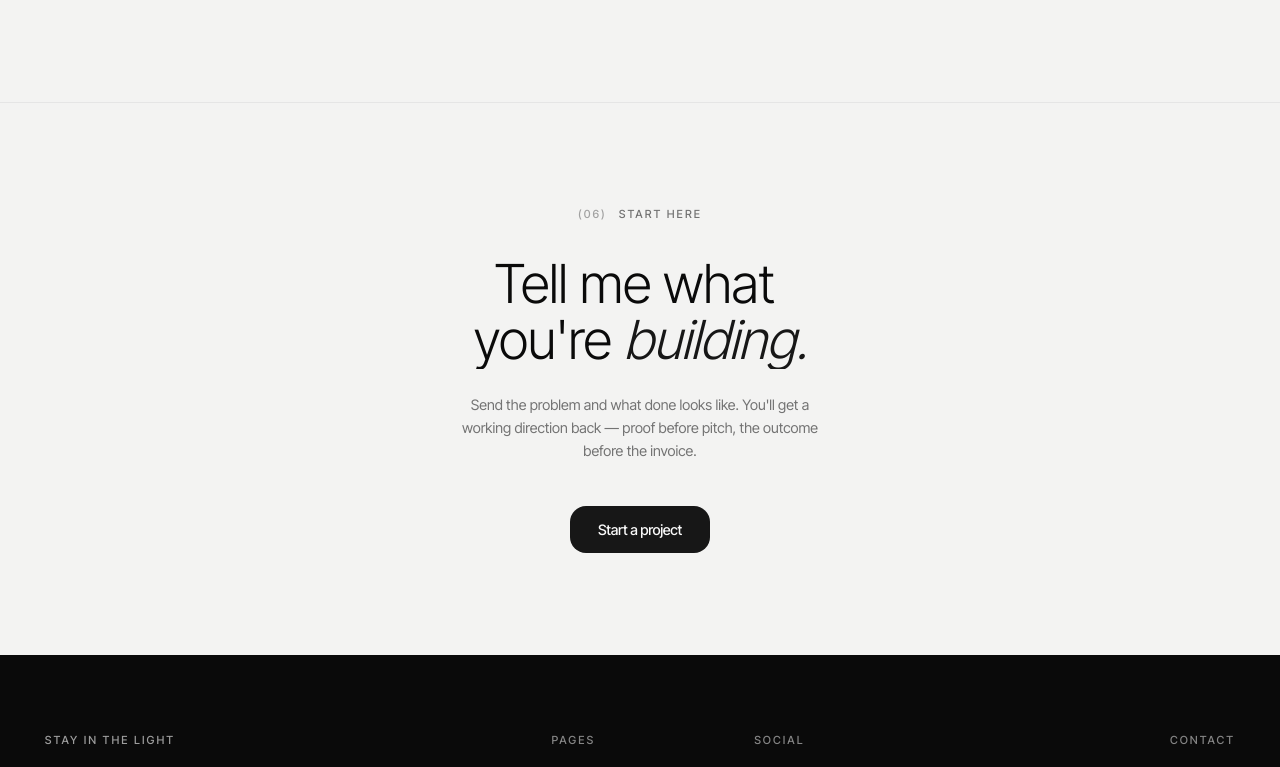
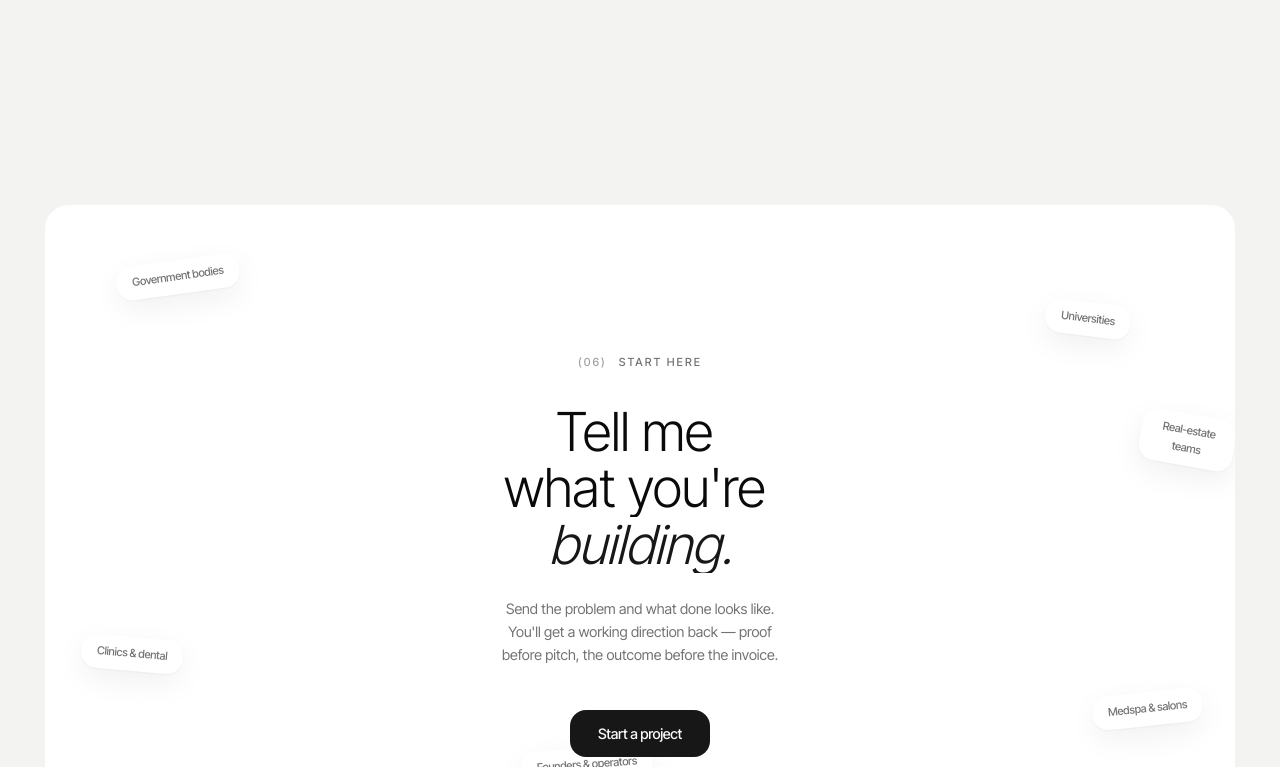
Before and after one commit to alenki/LUMAKO, a Next.js app: page /services in a window 1280 px wide. Shown: the part 5153-5920 px from the top of the page. Built offline with nearby package versions, Linux system fonts and the light colour scheme.

Commit message:
feat(redesign): CTA feature panel with floating client chips

```diff
--- a/components/sections/home/CtaBand.tsx
+++ b/components/sections/home/CtaBand.tsx
@@ -2,13 +2,17 @@ import { Eyebrow } from "@/components/ui/Eyebrow";
 import { TextReveal } from "@/components/ui/TextReveal";
 import { MagneticButton } from "@/components/ui/MagneticButton";
 import { Reveal } from "@/components/ui/Reveal";
+import { LogoChips } from "@/components/ui/LogoChips";
 import { copy } from "@/lib/content/copy";
 
 export function CtaBand() {
   const c = copy.home.cta;
   return (
-    <section className="relative overflow-hidden border-t border-line section-lg">
-      <div className="container-x relative flex flex-col items-center text-center">
+    <section className="relative overflow-hidden section-lg">
+      <div className="container-x">
+        <div className="relative overflow-hidden rounded-[var(--radius-panel)] bg-[var(--color-card)] px-6 py-28 text-center md:py-36">
+          <LogoChips />
+          <div className="relative z-10 mx-auto max-w-[34ch]">
             <Eyebrow index="06">{c.eyebrow}</Eyebrow>
             <TextReveal
               as="h2"
@@ -29,6 +33,8 @@ export function CtaBand() {
               </div>
             </Reveal>
           </div>
+        </div>
+      </div>
     </section>
   );
 }
--- /dev/null
+++ b/components/ui/LogoChips.tsx
@@ -0,0 +1,37 @@
+"use client";
+import { motion, useReducedMotion } from "motion/react";
+import { clients } from "@/lib/content/studio";
+
+// fixed positions (top%, left%, rotateDeg) around the panel edges — 6 chips
+const SPOTS = [
+  { top: "8%", left: "6%", r: -8 },
+  { top: "14%", left: "84%", r: 7 },
+  { top: "62%", left: "3%", r: 5 },
+  { top: "70%", left: "88%", r: -6 },
+  { top: "30%", left: "92%", r: 10 },
+  { top: "78%", left: "40%", r: -4 },
+];
+
+export function LogoChips() {
+  const reduce = useReducedMotion();
+  return (
+    <div className="pointer-events-none absolute inset-0 hidden md:block" aria-hidden>
+      {clients.slice(0, SPOTS.length).map((name, i) => {
+        const s = SPOTS[i];
+        return (
+          <motion.span
+            key={name}
+            className="absolute rounded-2xl bg-[var(--color-surface)] px-4 py-2 text-[length:var(--text-mono)] font-medium tracking-tight text-fg-muted shadow-[var(--shadow-card)]"
+            style={{ top: s.top, left: s.left, rotate: `${s.r}deg` }}
+            initial={reduce ? false : { opacity: 0, y: 12 }}
+            whileInView={reduce ? undefined : { opacity: 1, y: 0 }}
+            viewport={{ once: true }}
+            transition={{ duration: 0.6, delay: 0.05 * i }}
+          >
+            {name}
+          </motion.span>
+        );
+      })}
+    </div>
+  );
+}
```
Lines whose indentation alone changed are shown as unchanged.
